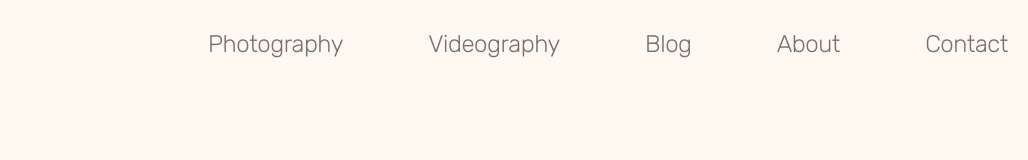
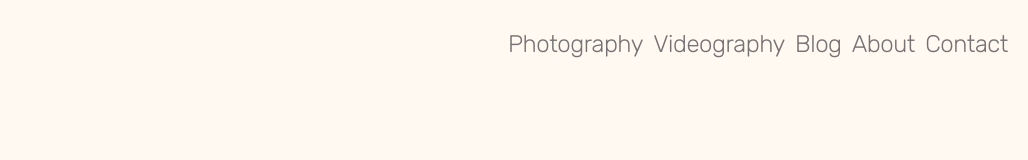
Before and after one commit to cathgillie/webdesign-cath-, a plain HTML site: page about.html in a window 1280 px wide. Shown: the full height of the page, 252-1280 px from the left. Drawn offline with Linux system fonts and the light colour scheme.

Commit message:
fixed nav width

```diff
--- a/resources/css/style.css
+++ b/resources/css/style.css
@@ -234,6 +234,7 @@ p {
     }
     .nav-inner.open{
         max-height:100vh;
+        background-color:rgb(255, 249, 242);
     }
 }
 
@@ -246,7 +247,7 @@ p {
     }
 
     .nav-inner{
-        width:800px;
+        width: 500px;
     }
 
     .main-nav {
```
